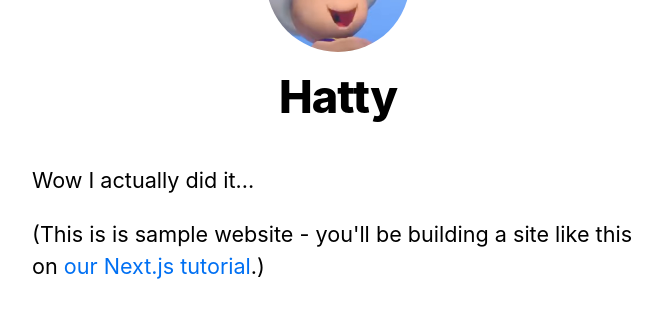
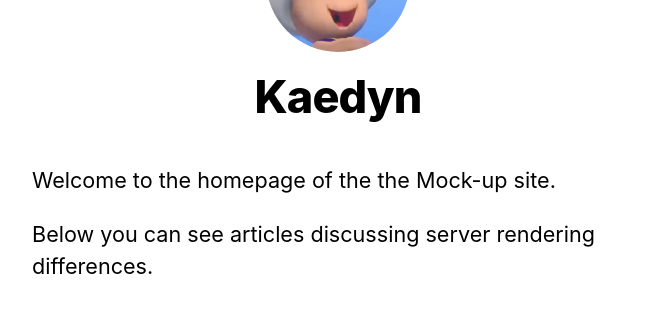
Before and after one commit to kaedyn01/nextjs-blog, a Next.js app: page / in a window 1280 px wide. Shown: the part 146-475 px from the top of the page, without its empty margins (302-964 px from the left). Built offline with nearby package versions, Linux system fonts and the light colour scheme.

Commit message:
Updated homepage for more accurate description of site.

```diff
--- a/components/layout.js
+++ b/components/layout.js
@@ -4,8 +4,8 @@ import styles from "./layout.module.css";
 import utilStyles from "../styles/utils.module.css";
 import Link from "next/link";
 
-const name = "Hatty";
-export const siteTitle = "Hatty Zone";
+const name = "Kaedyn";
+export const siteTitle = "Blog Site";
 
 export default function Layout({ children, home }) {
   return (
--- a/pages/index.js
+++ b/pages/index.js
@@ -21,11 +21,8 @@ export default function Home({ allPostsData }) {
         <title>{siteTitle}</title>
       </Head>
       <section className={utilStyles.headingMd}>
-        <p>Wow I actually did it...</p>
-        <p>
-          (This is is sample website - you'll be building a site like this on{" "}
-          <a href="https://nextjs.org/learn"> our Next.js tutorial</a>.)
-        </p>
+        <p>Welcome to the homepage of the the Mock-up site.</p>
+        <p>Below you can see articles discussing server rendering differences.</p>
       </section>
       <section className={`${utilStyles.headingMd} ${utilStyles.padding1px}`}>
         <h2 className={utilStyles.headingLg}>Blog</h2>
```
